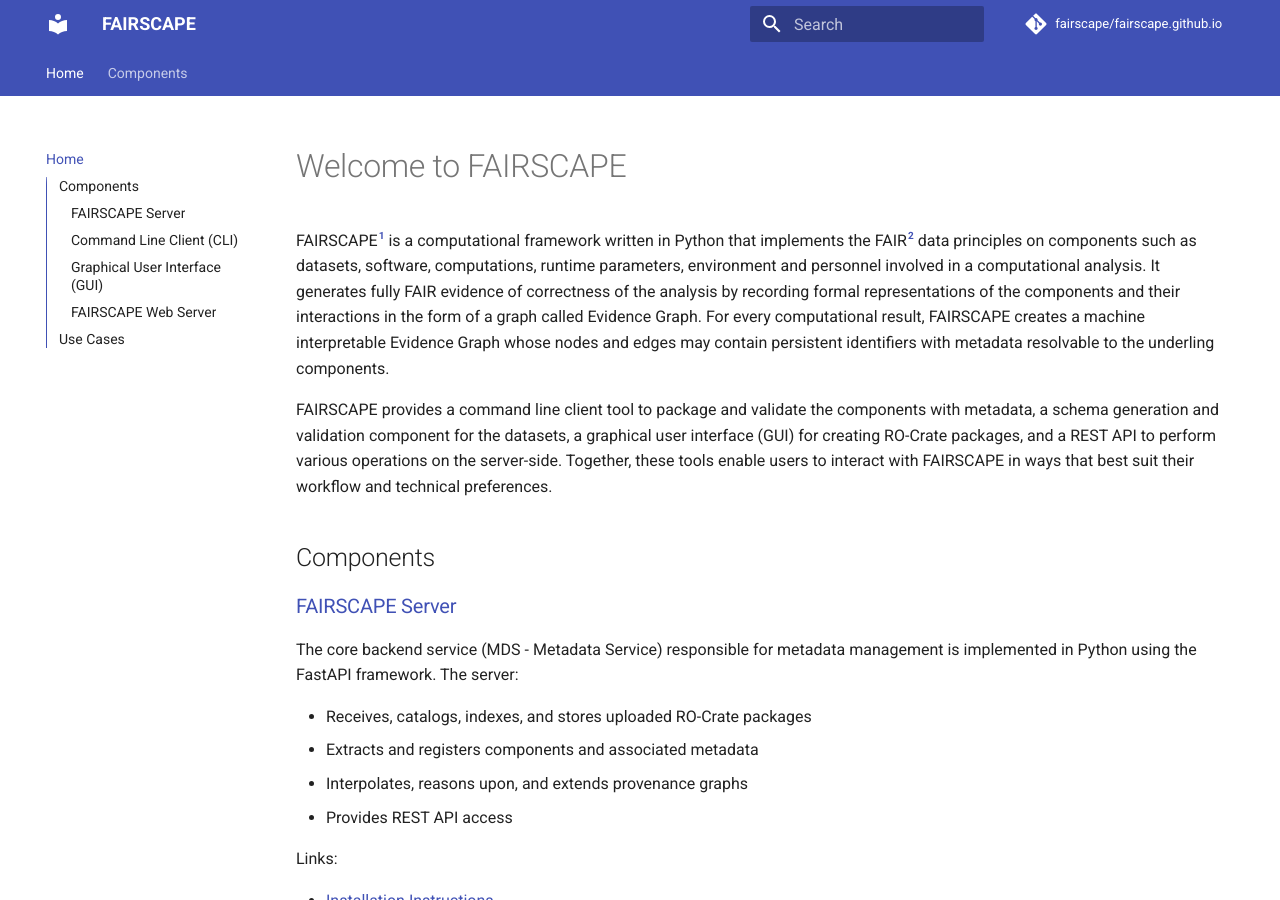
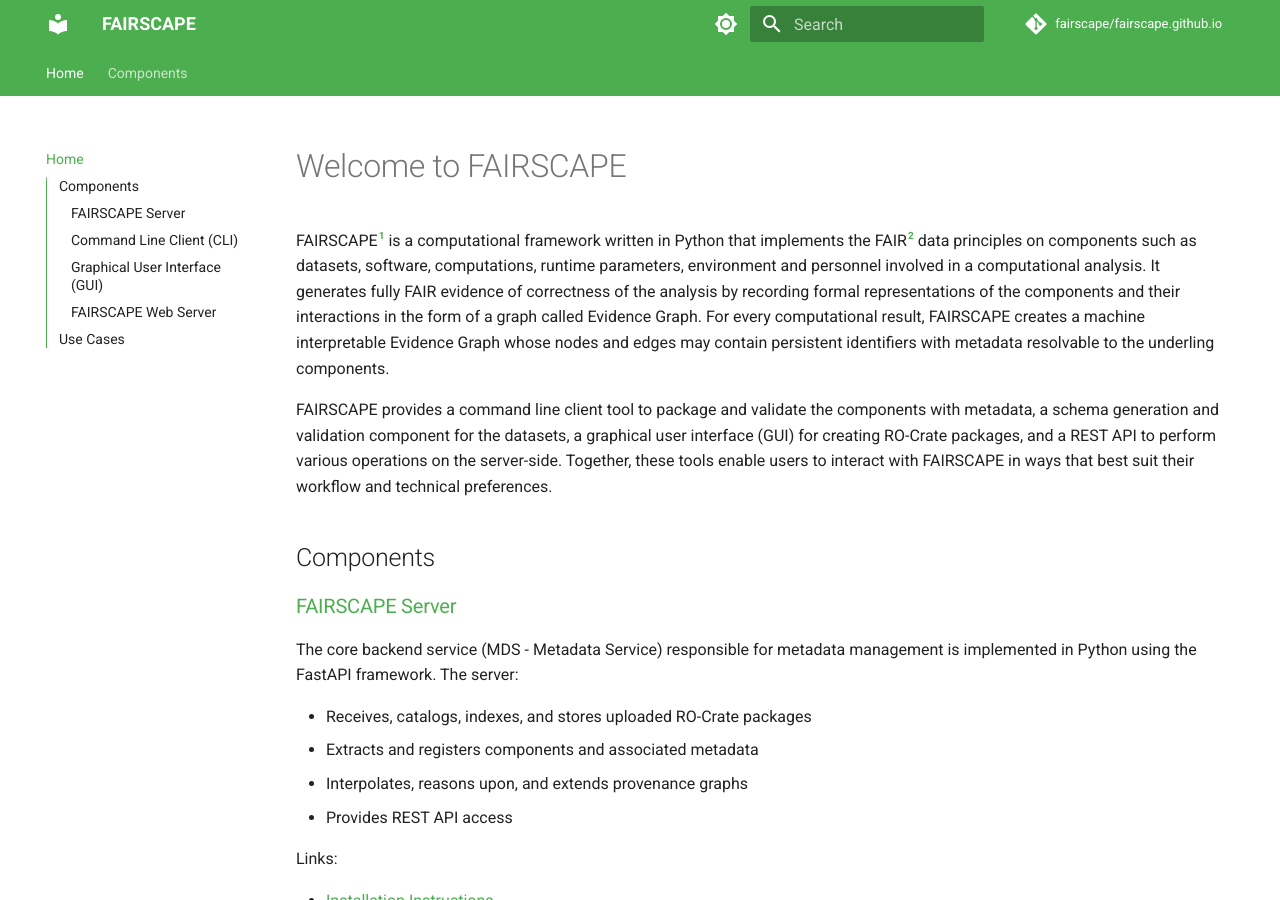
Before and after one commit to fairscape/fairscape.github.io, an MkDocs documentation site: the page built from docs/index.md, in a window 1280 px wide and 900 px high. Built offline with MkDocs 1.6.1 and Material for MkDocs 9.7.7, drawn with Linux system fonts in a browser that asks for light colours; comment, search, counter and statistics services are not loaded.

Commit message:
add theme back

```diff
--- a/mkdocs.yml
+++ b/mkdocs.yml
@@ -1,15 +1,34 @@
+# Project Information
 site_name: FAIRSCAPE
 site_description: A Framework for FAIR and Reproducible Biomedical Analytics
 site_url: https://fairscape.github.io/
 copyright: Copyright &copy; University of Virginia
-
 # Repository
 repo_name: fairscape/fairscape.github.io
 repo_url: https://github.com/fairscape/fairscape.github.io
-
 # Configuration
 theme:
   name: "material"
+  palette:
+    # Palette toggle for light mode
+    - media: "(prefers-color-scheme: light)"
+      scheme: default
+      primary: green
+      accent: green
+      toggle:
+        icon: material/brightness-7
+        name: Switch to dark mode
+    # Palette toggle for dark mode
+    - media: "(prefers-color-scheme: dark)"
+      scheme: slate
+      primary: blue
+      accent: blue
+      toggle:
+        icon: material/brightness-4
+        name: Switch to light mode
+  navigation:
+    - expand: true
+    - tabs: true
   features:
     - content.tabs.link
     - content.code.annotate
@@ -20,7 +39,6 @@
     - navigation.sections
     - navigation.expand
     - toc.integrate
-
 # Docs Navigation
 nav:
   - Home: index.md
@@ -29,16 +47,14 @@
       - CLI: components/CLI.md
       - GUI: components/GUI.md
       - Web Server: components/webserver.md
-
 plugins:
   - search
-
 # Extensions
 markdown_extensions:
   - tables
   - toc:
       permalink: true
-      title: "Page contents"
+      title: Page contents
   - admonition
   - pymdownx.details
   - pymdownx.snippets:
@@ -53,7 +69,6 @@
       emoji_generator: !!python/name:material.extensions.emoji.to_svg
   - pymdownx.tabbed:
       alternate_style: true
-
 # Customization
 extra:
   social:
```
